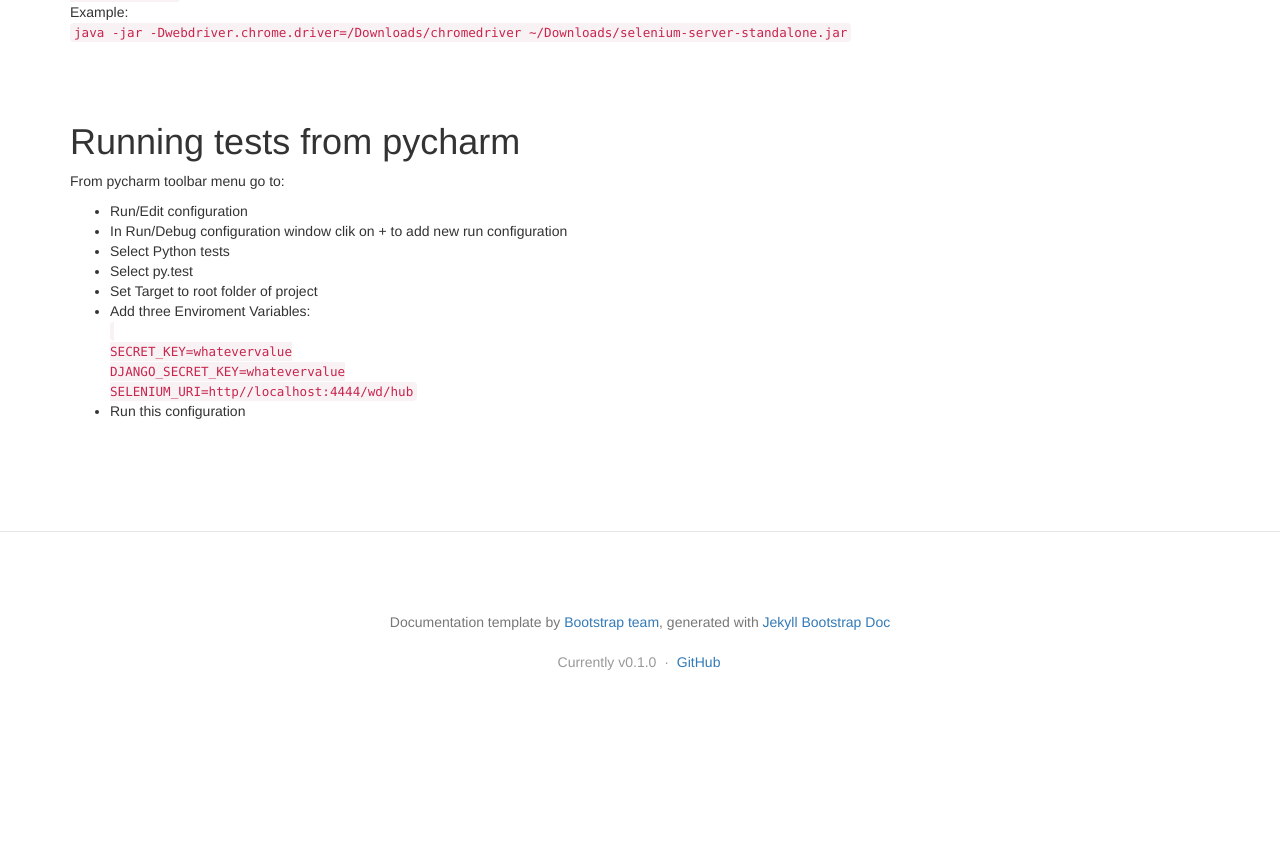
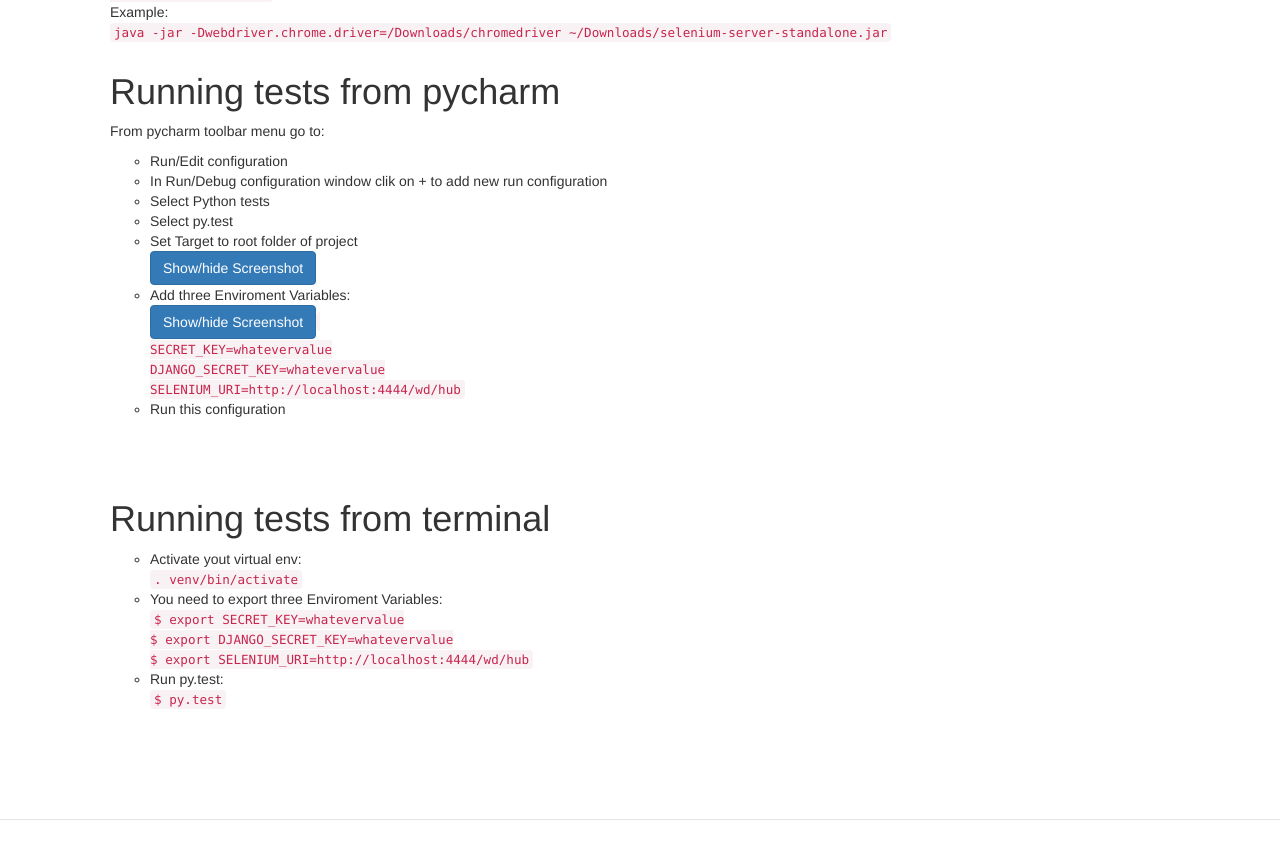
Before and after one commit to codecentric-labs-zero/codecentric-labs-zero.github.io, a Jekyll site: the page built from pages/django.html, in a window 1280 px wide and 900 px high, scrolled down 2455 px. Shown: the top 859 px of the window. Built offline with Jekyll 4.4.1, drawn with Linux system fonts in a browser that asks for light colours; nearby versions of some CDN libraries; before the commit the page ends 3177 px from its top, so only the background shows below that; some of the changed text lies outside the part shown.

Commit message:
Screen shots for test config added

```diff
--- a/pages/django.html
+++ b/pages/django.html
@@ -108,6 +108,8 @@
     Download <a href="https://sites.google.com/a/chromium.org/chromedriver/downloads">chromeDriver</a><br>
   </p>
   <h3 id="run-selenium">Run selenium</h3>
+  <ul>
+    <li>
   <h4 id="run-selenium-linux-mac">Run selenium on linux/mac</h4>
   <p>
     Move chromeDriver from download folder to: <code>/usr/local/share/chromedriver</code><br>
@@ -134,6 +136,8 @@
     </code>
 
   </p>
+</li>
+<li>
   <h4 id="run-selenium-windows">Run selenium on windows</h4>
   <p>
     To run selenium on windows you need to start it with variable Dwebdriver.chrome.driver wich is pointing to your chromedriver<br>
@@ -145,7 +149,8 @@
       java -jar -Dwebdriver.chrome.driver=/Downloads/chromedriver ~/Downloads/selenium-server-standalone.jar
     </code>
   </p>
-
+</li>
+</
 
 </section>
 
@@ -159,17 +164,49 @@
     <li>Select Python tests<br></li>
     <li>Select py.test<br></li>
     <li>Set Target to root folder of project<br></li>
+    <button class="btn btn-primary" type="button" data-toggle="collapse" data-target="#addConfig" aria-expanded="false" aria-controls="addConfig">
+      Show/hide Screenshot
+    </button>
+    <div class="collapse" id="addConfig">
+      <img class="img-responsive" src="../assets/images/django-add-new-run-configuration-for-tests.png" />
+    </div>
     <li>Add three Enviroment Variables:<br>
+      <button class="btn btn-primary" type="button" data-toggle="collapse" data-target="#addVariables" aria-expanded="false" aria-controls="addVariables">
+        Show/hide Screenshot
+      </button>
+      <div class="collapse" id="addVariables">
+        <img class="img-responsive" src="../assets/images/django-add-variables.png" />
+      </div>
     <code><br>
     SECRET_KEY=whatevervalue<br>
     DJANGO_SECRET_KEY=whatevervalue<br>
-    SELENIUM_URI=http//localhost:4444/wd/hub
+    SELENIUM_URI=http://localhost:4444/wd/hub
     </code><br></li>
     <li>Run this configuration</li>
 </ul>
-
-
+  </p>
+</section>
+<section class="bs-docs-section">
+  <h1 id="running-tests-terminal">Running tests from terminal</h1>
+  <p>
+    <ul>
+      <li>
+      Activate yout virtual env:<br>
+      <code> . venv/bin/activate</code><br>
+      </li>
+      <li>
+      You need to export three Enviroment Variables:<br>
+      <code>
+        $ export SECRET_KEY=whatevervalue<br>
+        $ export DJANGO_SECRET_KEY=whatevervalue<br>
+        $ export SELENIUM_URI=http://localhost:4444/wd/hub <br>
+      </code>
+      </li>
+      <li>
+      Run py.test:<br>
+      <code>$ py.test</code><br>
+      </li>
+    </ul>
 
   </p>
-
 </section>
```
Also changed, not shown: assets/images/django-add-new-run-configuration-for-tests.png (added), assets/images/django-add-variables.png (added).
